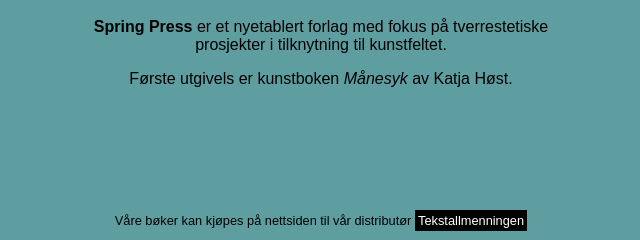
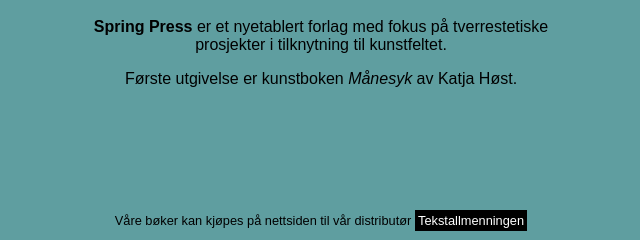
Before and after one commit to katjahost/springpress.no, a plain HTML site: page index.html in a window 1280 px wide. Shown: the part 463-703 px from the top of the page, 319-959 px from the left. Drawn offline with Linux system fonts and the light colour scheme.

Commit message:
Update index.html

```diff
--- a/index.html
+++ b/index.html
@@ -63,7 +63,7 @@
     <h1><img src="assets/logo.svg" /></h1>
     <section>
       <p><strong>Spring Press</strong> er et nyetablert forlag med fokus på tverrestetiske prosjekter i tilknytning til kunstfeltet.</p>
-      <p>Første utgivels er kunstboken <em>Månesyk</em> av Katja Høst.</p>
+      <p>Første utgivelse er kunstboken <em>Månesyk</em> av Katja Høst.</p>
     </section>
     <footer>Våre bøker kan kjøpes på nettsiden til vår distributør <a href="https://tekstallmenningen.no" target="_blank">Tekstallmenningen</a></footer>
   </body>
```
